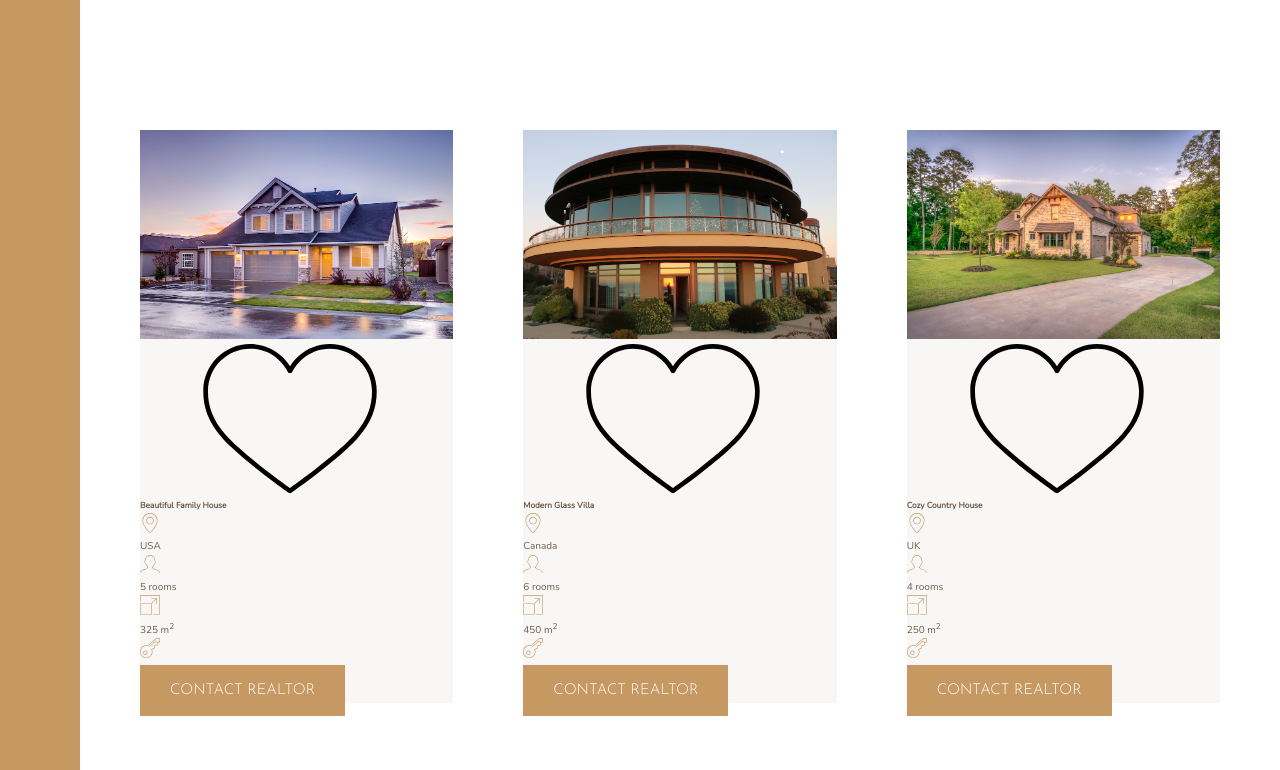
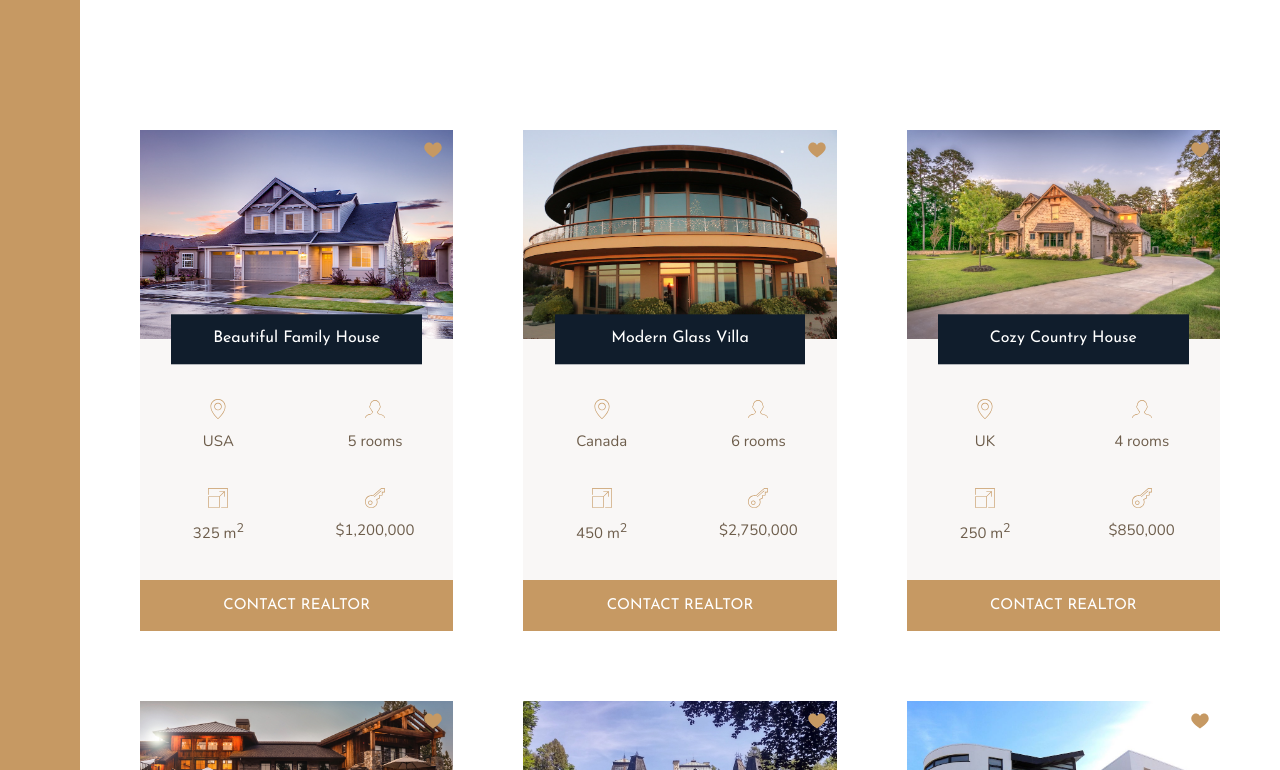
Before and after one commit to HenryGarmendia/nexter_site, a website: page index.html in a window 1280 px wide. Shown: the part 1840-2610 px from the top of the page. Drawn offline with nearby package versions, Linux system fonts and the light colour scheme.

Commit message:
finished building and styling the homes section cards

```diff
--- a/index.html
+++ b/index.html
@@ -90,7 +90,7 @@
     <div class="home">
       <img src="img/house-1.jpeg" alt="House 1" class="home__img">
       <svg class="home__like">
-        <use xlink:href="img/sprite.svg#icon-heart"></use>
+        <use xlink:href="img/sprite.svg#icon-heart-full"></use>
       </svg>
       <h5 class="home__name">Beautiful Family House</h5>
       <div class="home__location">
@@ -117,13 +117,13 @@
         </svg>
         <p>$1,200,000</p>
       </div>
-      <buttom class="btn">Contact Realtor</buttom>
+      <button class="btn home__btn">Contact Realtor</button>
     </div><!-- //home END -->
 
     <div class="home">
       <img src="img/house-2.jpeg" alt="House 2" class="home__img">
       <svg class="home__like">
-        <use xlink:href="img/sprite.svg#icon-heart"></use>
+        <use xlink:href="img/sprite.svg#icon-heart-full"></use>
       </svg>
       <h5 class="home__name">Modern Glass Villa</h5>
       <div class="home__location">
@@ -150,13 +150,13 @@
         </svg>
         <p>$2,750,000</p>
       </div>
-      <buttom class="btn">Contact Realtor</buttom>
+      <button class="btn home__btn">Contact Realtor</button>
     </div><!-- //home END -->
 
     <div class="home">
       <img src="img/house-3.jpeg" alt="House 3" class="home__img">
       <svg class="home__like">
-        <use xlink:href="img/sprite.svg#icon-heart"></use>
+        <use xlink:href="img/sprite.svg#icon-heart-full"></use>
       </svg>
       <h5 class="home__name">Cozy Country House</h5>
       <div class="home__location">
@@ -183,13 +183,13 @@
         </svg>
         <p>$850,000</p>
       </div>
-      <buttom class="btn">Contact Realtor</buttom>
+      <button class="btn home__btn">Contact Realtor</button>
     </div><!-- //home END -->
 
     <div class="home">
       <img src="img/house-4.jpeg" alt="House 4" class="home__img">
       <svg class="home__like">
-        <use xlink:href="img/sprite.svg#icon-heart"></use>
+        <use xlink:href="img/sprite.svg#icon-heart-full"></use>
       </svg>
       <h5 class="home__name">Large Rustically Villa</h5>
       <div class="home__location">
@@ -216,13 +216,13 @@
         </svg>
         <p>$1,950,000</p>
       </div>
-      <buttom class="btn">Contact Realtor</buttom>
+      <button class="btn home__btn">Contact Realtor</button>
     </div><!-- //home END -->
 
     <div class="home">
       <img src="img/house-5.jpeg" alt="House 5" class="home__img">
       <svg class="home__like">
-        <use xlink:href="img/sprite.svg#icon-heart"></use>
+        <use xlink:href="img/sprite.svg#icon-heart-full"></use>
       </svg>
       <h5 class="home__name">Majestic Palace House</h5>
       <div class="home__location">
@@ -249,13 +249,13 @@
         </svg>
         <p>$9,500,000</p>
       </div>
-      <buttom class="btn">Contact Realtor</buttom>
+      <button class="btn home__btn">Contact Realtor</button>
     </div><!-- //home END -->
 
     <div class="home">
       <img src="img/house-6.jpeg" alt="House 6" class="home__img">
       <svg class="home__like">
-        <use xlink:href="img/sprite.svg#icon-heart"></use>
+        <use xlink:href="img/sprite.svg#icon-heart-full"></use>
       </svg>
       <h5 class="home__name">Modern Family Apartment</h5>
       <div class="home__location">
@@ -282,7 +282,7 @@
         </svg>
         <p>$600,000</p>
       </div>
-      <buttom class="btn">Contact Realtor</buttom>
+      <button class="btn home__btn">Contact Realtor</button>
     </div><!-- //home END -->
   </section><!-- //homes END -->
 
--- a/sass/_homes.scss
+++ b/sass/_homes.scss
@@ -8,33 +8,72 @@
 
 .home {
   background-color: $color-grey-light-1;
+  display: grid;
+  grid-row-gap: 3.5rem;
+  grid-template-columns: repeat(2, 1fr);
 
   &__img {
+    grid-column: 1 / -1;
+    grid-row: 1 / 2;
     width: 100%;
+    z-index: 1;
   }
 
-  &__link {
-
+  &__like {
+    fill: $color-primary;
+    grid-column: 2 / 3;
+    grid-row: 1 / 2;
+    height: 2rem;
+    justify-self: end;
+    margin: 1rem;
+    width: 2rem;
+    z-index: 2;
   }
 
   &__name {
+    align-self: end;
+    background-color: $color-secondary;
+    color: #fff;
+    font-family: $font-display;
+    font-size: 1.6rem;
+    font-weight: 400;
+    grid-column: 1 / -1;
+    grid-row: 1 / 2;
+    justify-self: center;
+    padding: 1.25rem;
+    transform: translateY(50%);
+    text-align: center;
+    width: 80%;
+    z-index: 1;
+  }
 
+  &__location,
+  &__rooms {
+    margin-top: 2.5rem;
   }
 
   &__location,
   &__rooms,
   &__area,
   &__price {
+    display: flex;
+    flex-direction: column;
+    align-items: center;
+    font-size: 1.5rem;
 
     svg {
       fill: $color-primary;
       height: 2rem;
+      margin-bottom: 1rem;
       width: 2rem;
     }
 
     p {
 
     }
+  }
 
+  &__btn {
+    grid-column: 1 / -1;
   }
 }
```
Also changed, not shown: css/style.css.
